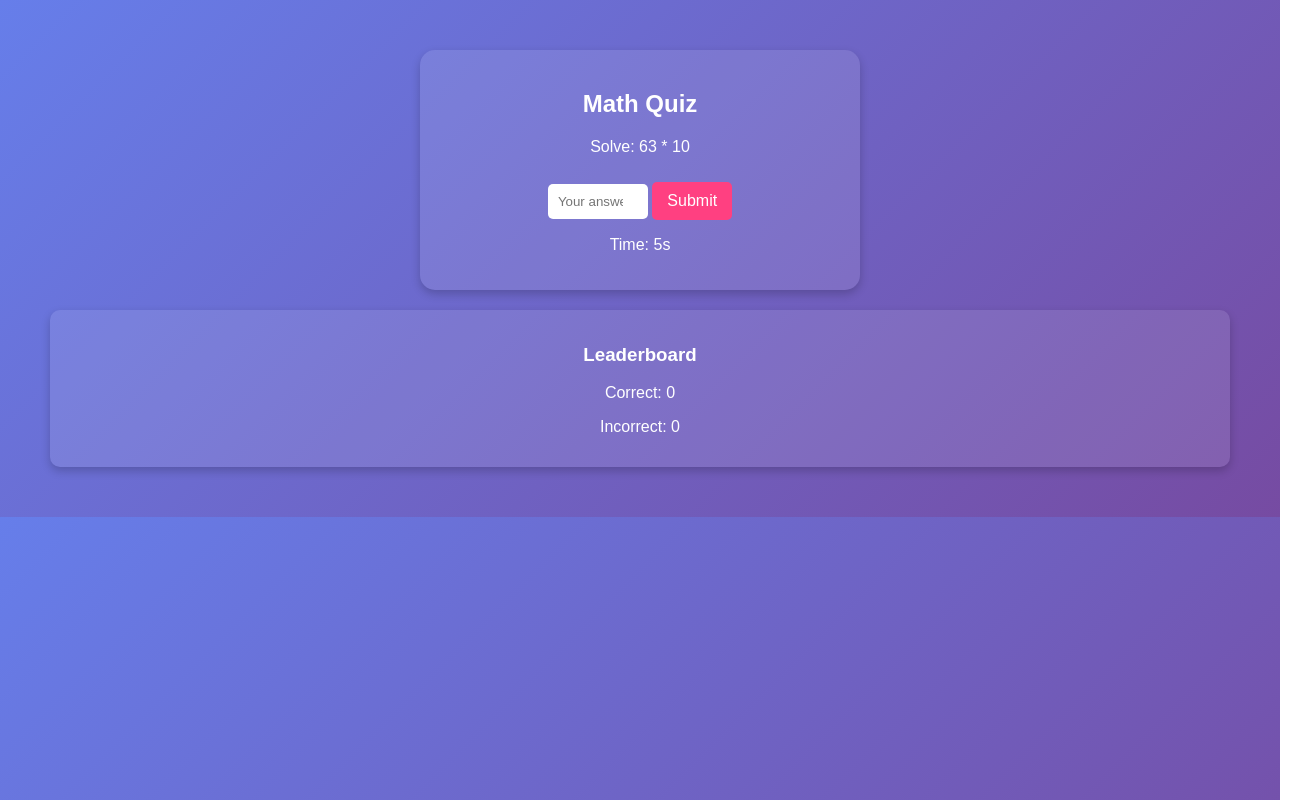
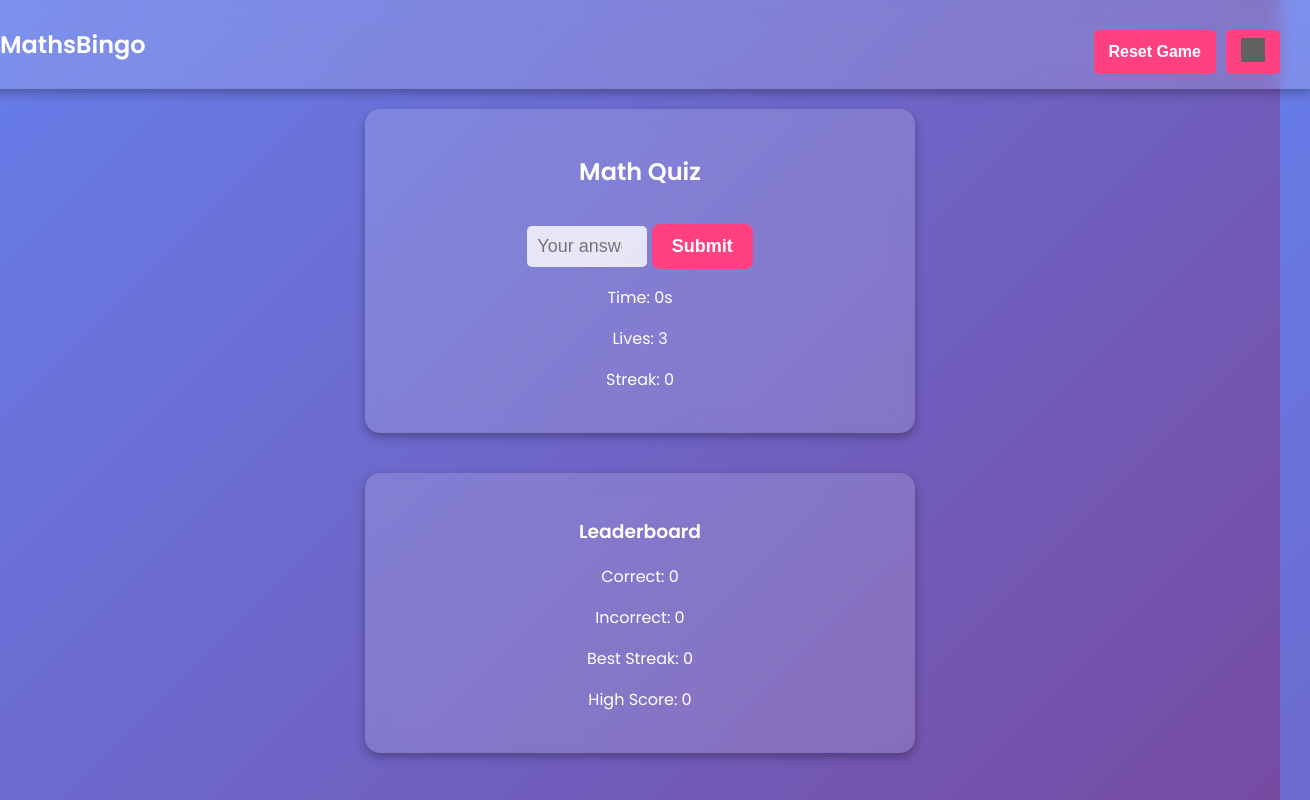
Before and after one commit to Rohansingh3001/maths-quiz, a plain HTML site: page index.html in a window 1280 px wide. Shown: the whole page, 1310 px wide, since content can reach past the window. Drawn offline with Linux system fonts and the light colour scheme; grey boxes are pictures that could not be loaded.

Commit message:
upgraded

```diff
--- a/index.html
+++ b/index.html
@@ -5,32 +5,46 @@
     <meta name="viewport" content="width=device-width, initial-scale=1.0">
     <title>Math Quiz</title>
     <style>
+        @import url('https://fonts.googleapis.com/css2?family=Poppins:wght@300;400;600&display=swap');
+
         body {
             font-family: 'Poppins', sans-serif;
             text-align: center;
-            margin: 50px;
+            margin: 0;
+            padding: 0;
             background: linear-gradient(135deg, #667eea, #764ba2);
             color: white;
+            transition: background 0.5s ease;
+            display: flex;
+            flex-direction: column;
+            align-items: center;
+            min-height: 100vh;
         }
-        #quiz-container {
-            max-width: 400px;
-            margin: auto;
-            padding: 20px;
-            background: rgba(255, 255, 255, 0.1);
-            border-radius: 15px;
-            box-shadow: 0 4px 10px rgba(0, 0, 0, 0.2);
+        .dark-mode {
+            background: linear-gradient(135deg, #1e1e1e, #3a3a3a);
+            color: #fff;
         }
-        input {
-            margin-top: 10px;
-            padding: 10px;
-            width: 80px;
-            border: none;
-            border-radius: 5px;
-            text-align: center;
+        .navbar {
+            width: 100%;
+            display: flex;
+            justify-content: space-between;
+            align-items: center;
+            padding: 15px 30px;
+            background: rgba(255, 255, 255, 0.15);
+            backdrop-filter: blur(10px);
+            box-shadow: 0 4px 10px rgba(0, 0, 0, 0.3);
         }
-        button {
-            margin-top: 10px;
-            padding: 10px 15px;
+        .navbar h1 {
+            font-size: 24px;
+            font-weight: 600;
+            margin: 0;
+        }
+        .navbar .buttons {
+            display: flex;
+            gap: 10px;
+        }
+        .navbar button {
+            padding: 8px 15px;
             border: none;
             border-radius: 5px;
             background: #ff4081;
@@ -38,20 +52,70 @@
             font-size: 16px;
             cursor: pointer;
             transition: 0.3s;
+            font-weight: bold;
+        }
+        .navbar button:hover {
+            background: #f50057;
+        }
+        .dark-mode-toggle {
+            background: transparent;
+            border: none;
+            cursor: pointer;
+            padding: 5px;
+        }
+        .dark-mode-toggle img {
+            width: 24px;
+            height: 24px;
+            filter: invert(1);
+        }
+        #quiz-container, #leaderboard {
+            width: 90%;
+            max-width: 500px;
+            margin: 20px auto;
+            padding: 25px;
+            background: rgba(255, 255, 255, 0.15);
+            border-radius: 15px;
+            box-shadow: 0 4px 10px rgba(0, 0, 0, 0.3);
+            backdrop-filter: blur(10px);
+        }
+        input {
+            margin-top: 10px;
+            padding: 10px;
+            width: 100px;
+            border: none;
+            border-radius: 5px;
+            text-align: center;
+            font-size: 18px;
+            background: rgba(255, 255, 255, 0.8);
+        }
+        button {
+            margin-top: 15px;
+            padding: 12px 20px;
+            border: none;
+            border-radius: 8px;
+            background: #ff4081;
+            color: white;
+            font-size: 18px;
+            cursor: pointer;
+            transition: all 0.3s ease;
+            font-weight: bold;
         }
         button:hover {
             background: #f50057;
-        }
-        #leaderboard {
-            margin-top: 20px;
-            background: rgba(255, 255, 255, 0.1);
-            padding: 15px;
-            border-radius: 10px;
-            box-shadow: 0 4px 10px rgba(0, 0, 0, 0.2);
+            transform: scale(1.05);
         }
     </style>
 </head>
 <body>
+    <div class="navbar">
+        <h1>MathsBingo</h1>
+        <div class="buttons">
+            <button onclick="resetGame()">Reset Game</button>
+            <button class="dark-mode-toggle" onclick="toggleDarkMode()">
+                <img src="https://cdn-icons-png.flaticon.com/512/6714/6714978.png" alt="Dark Mode">
+            </button>
+        </div>
+    </div>
     <div id="quiz-container">
         <h2>Math Quiz</h2>
         <p id="question"></p>
@@ -59,72 +123,23 @@
         <button onclick="submitAnswer()">Submit</button>
         <p id="timer">Time: 0s</p>
         <p id="result"></p>
+        <p>Lives: <span id="lives">3</span></p>
+        <p>Streak: <span id="streak">0</span></p>
     </div>
-
     <div id="leaderboard">
         <h3>Leaderboard</h3>
         <p>Correct: <span id="correct">0</span></p>
         <p>Incorrect: <span id="incorrect">0</span></p>
+        <p>Best Streak: <span id="best-streak">0</span></p>
+        <p>High Score: <span id="high-score">0</span></p>
     </div>
-
     <script>
-        let num1, num2, operator, correctAnswer;
-        let correctCount = 0, incorrectCount = 0;
-        let startTime, timerInterval;
-
-        function generateQuestion() {
-            let difficulty = Math.random();
-            if (difficulty < 0.4) {
-                num1 = Math.floor(Math.random() * 10) + 1;
-                num2 = Math.floor(Math.random() * 10) + 1;
-            } else if (difficulty < 0.7) {
-                num1 = Math.floor(Math.random() * 90) + 10;
-                num2 = Math.floor(Math.random() * 90) + 10;
-            } else {
-                num1 = Math.floor(Math.random() * 900) + 100;
-                num2 = Math.floor(Math.random() * 900) + 100;
-            }
-
-            let operators = ['+', '-', '*', '/'];
-            operator = operators[Math.floor(Math.random() * 4)];
-
-            if (operator === '/' && num1 % num2 !== 0) {
-                num1 = num2 * (Math.floor(Math.random() * 5) + 1);
-            }
-
-            correctAnswer = eval(num1 + operator + num2);
-            document.getElementById("question").textContent = `Solve: ${num1} ${operator} ${num2}`;
-            document.getElementById("answer").value = "";
-            startTimer();
+        function toggleDarkMode() {
+            document.body.classList.toggle("dark-mode");
         }
-
-        function startTimer() {
-            startTime = Date.now();
-            clearInterval(timerInterval);
-            timerInterval = setInterval(() => {
-                let elapsedTime = Math.floor((Date.now() - startTime) / 1000);
-                document.getElementById("timer").textContent = `Time: ${elapsedTime}s`;
-            }, 1000);
+        function resetGame() {
+            location.reload();
         }
-
-        function submitAnswer() {
-            let userAnswer = parseFloat(document.getElementById("answer").value);
-            clearInterval(timerInterval);
-
-            if (userAnswer === correctAnswer) {
-                correctCount++;
-                document.getElementById("result").textContent = "Correct! ✅";
-            } else {
-                incorrectCount++;
-                document.getElementById("result").textContent = "Wrong! ❌";
-            }
-
-            document.getElementById("correct").textContent = correctCount;
-            document.getElementById("incorrect").textContent = incorrectCount;
-            setTimeout(generateQuestion, 1500);
-        }
-
-        generateQuestion();
     </script>
 </body>
 </html>
```
